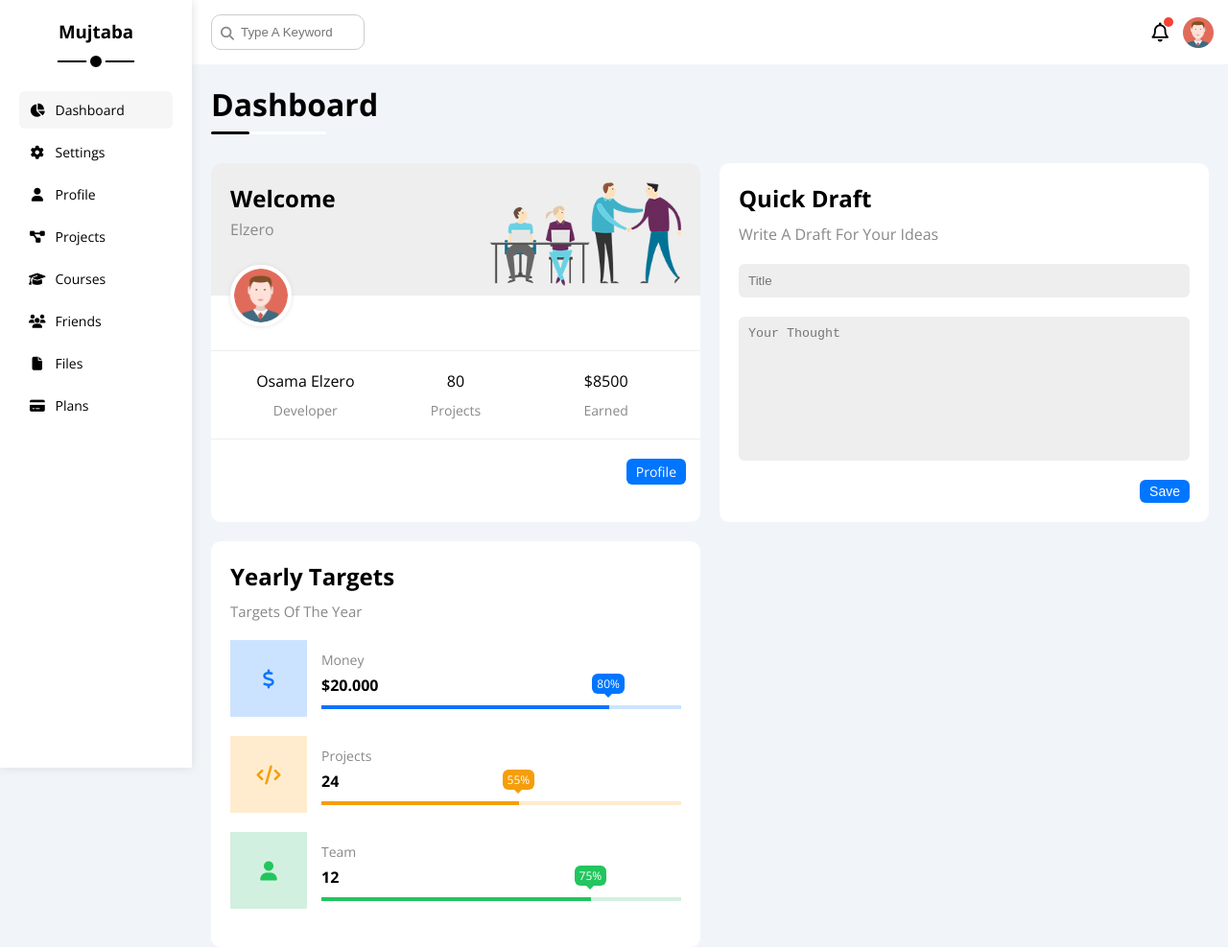
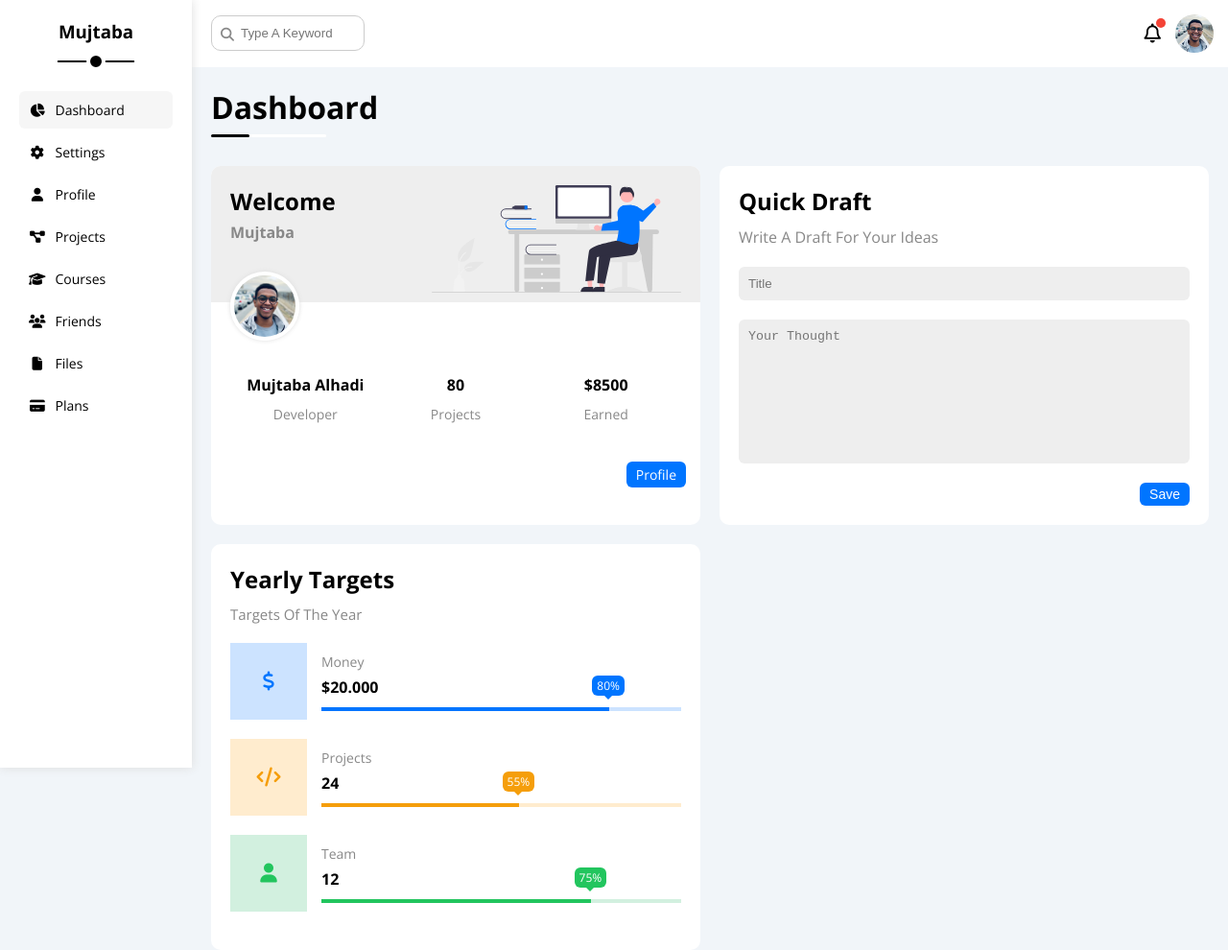
Before and after one commit to Mujtaba-Alhadi/Template_4, a plain HTML site: page index.html in a window 1280 px wide. Shown: the whole page at 96% size. Drawn offline with nearby package versions, Linux system fonts and the light colour scheme.

Commit message:
Edited Checkt

```diff
--- a/css/main.css
+++ b/css/main.css
@@ -217,9 +217,9 @@ aside ul li a span {
   top: -5px;
 }
 .head .icons img {
-  width: 32px;
-  height: 32px;
+  width: 40px;
   margin-left: 15px;
+  border-radius: 50%;
 }
 
 /* Wrapper */
@@ -264,19 +264,20 @@ aside ul li a span {
   color: var(--grey-color);
   margin-top: 5px;
   text-align: left;
+  font-weight: bold;
 }
 .wrapper .welcome .intro img {
-  width: 200px;
+  width: 260px;
   margin-bottom: -10px;
 }
 @media (max-width: 767px) {
   .wrapper .welcome .intro img {
-    display: none;
+    width: 160px;
+    margin-bottom: 20px;
   }
 }
 .wrapper .welcome .avatar {
-  width: 64px;
-  height: 64px;
+  width: 72px;
   border: 4px solid white;
   border-radius: 50%;
   box-shadow: 0 0 5px #ddd;
@@ -292,10 +293,8 @@ aside ul li a span {
   text-align: center;
   display: flex;
   padding: 20px;
-  margin-top: 20px;
+  margin-top: 10px;
   margin-bottom: 20px;
-  border-top: 1px solid #eee;
-  border-bottom: 1px solid #eee;
 }
 @media (max-width: 767px) {
   .wrapper .welcome .body {
@@ -304,11 +303,13 @@ aside ul li a span {
 }
 .wrapper .welcome .body div {
   flex: 1;
+  font-weight: bold;
 }
 .wrapper .welcome .body div span {
   display: block;
   color: var(--grey-color);
   font-size: 14px;
+  font-weight: normal;
   margin-top: 10px;
 }
 @media (max-width: 767px) {
--- a/index.html
+++ b/index.html
@@ -12,7 +12,8 @@
 
   <link rel="preconnect" href="https://fonts.googleapis.com">
   <link rel="preconnect" href="https://fonts.gstatic.com" crossorigin>
-  <link href="https://fonts.googleapis.com/css2?family=Open+Sans:ital,wght@0,300..800;1,300..800&display=swap" rel="stylesheet">
+  <link href="https://fonts.googleapis.com/css2?family=Open+Sans:ital,wght@0,300..800;1,300..800&display=swap"
+    rel="stylesheet">
 </head>
 
 <body>
@@ -80,26 +81,25 @@
           <span class="notification">
             <i class="fa-regular fa-bell fa-lg"></i>
           </span>
-          <img src="imgs/avatar.png" alt="" />
+          <img src="imgs/mujtaba-pro.jpg" alt="" />
         </div>
       </div>
 
       <h1 class="main-header">Dashboard</h1>
-
       <div class="wrapper">
         <div class="welcome">
           <div class="intro">
             <div>
               <h2>Welcome</h2>
-              <p>Elzero</p>
+              <p>Mujtaba</p>
             </div>
-            <img src="imgs/welcome.png" alt="" />
+            <img src="imgs/welcome.svg" alt="" />
           </div>
-          <img class="avatar" src="imgs/avatar.png" alt="" />
+          <img class="avatar" src="imgs/mujtaba-pro.jpg" alt="" />
           <div class="body">
-            <div>Osama Elzero <span>Developer</span></div>
-            <div>80 <span>Projects</span></div>
-            <div>$8500 <span>Earned</span></div>
+            <div>Mujtaba Alhadi<span>Developer</span></div>
+            <div>80<span>Projects</span></div>
+            <div>$8500<span>Earned</span></div>
           </div>
           <a href="profile.html" class="visit">Profile</a>
         </div>
```
Also changed, not shown: imgs/mujtaba-pro.jpg (added), imgs/welcome.png (deleted), imgs/welcome.svg (added).
